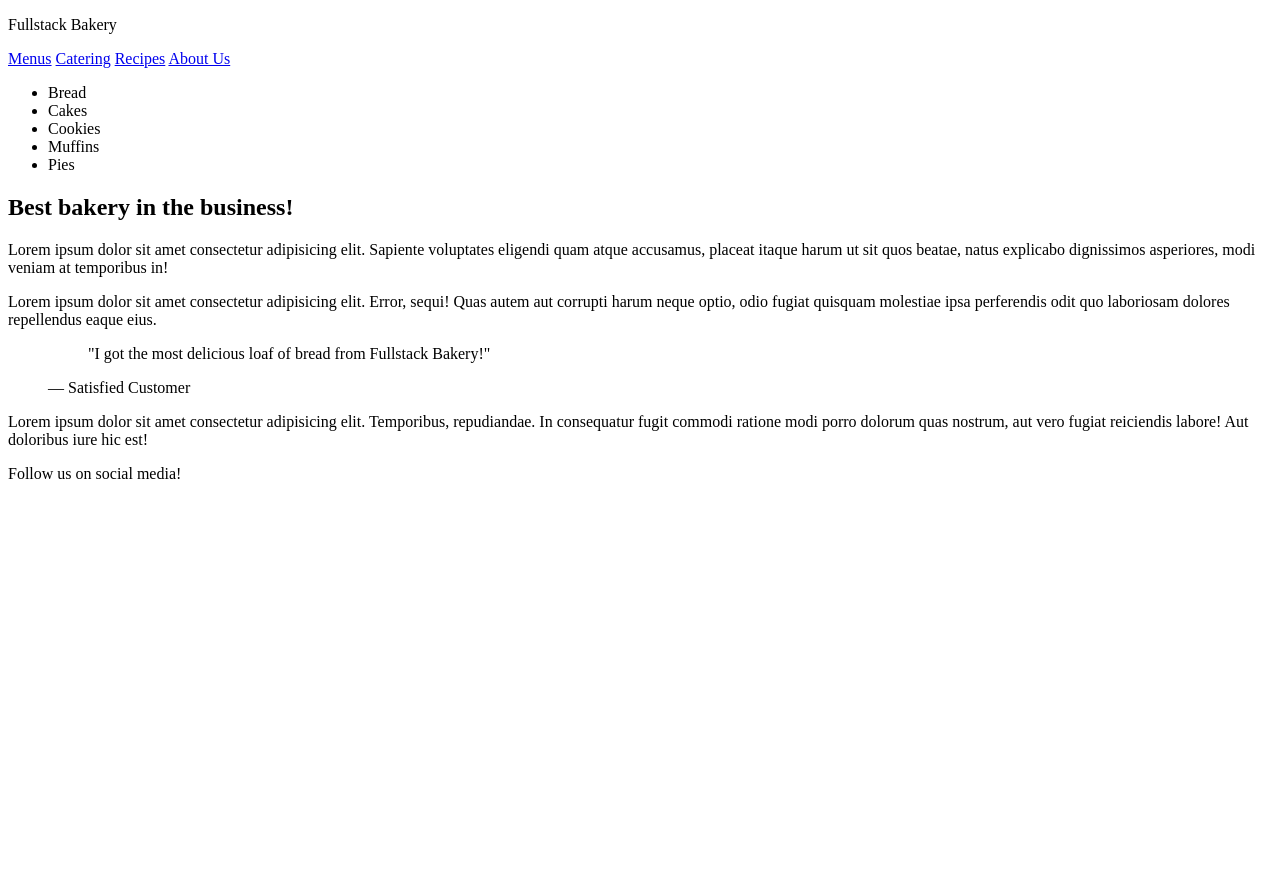
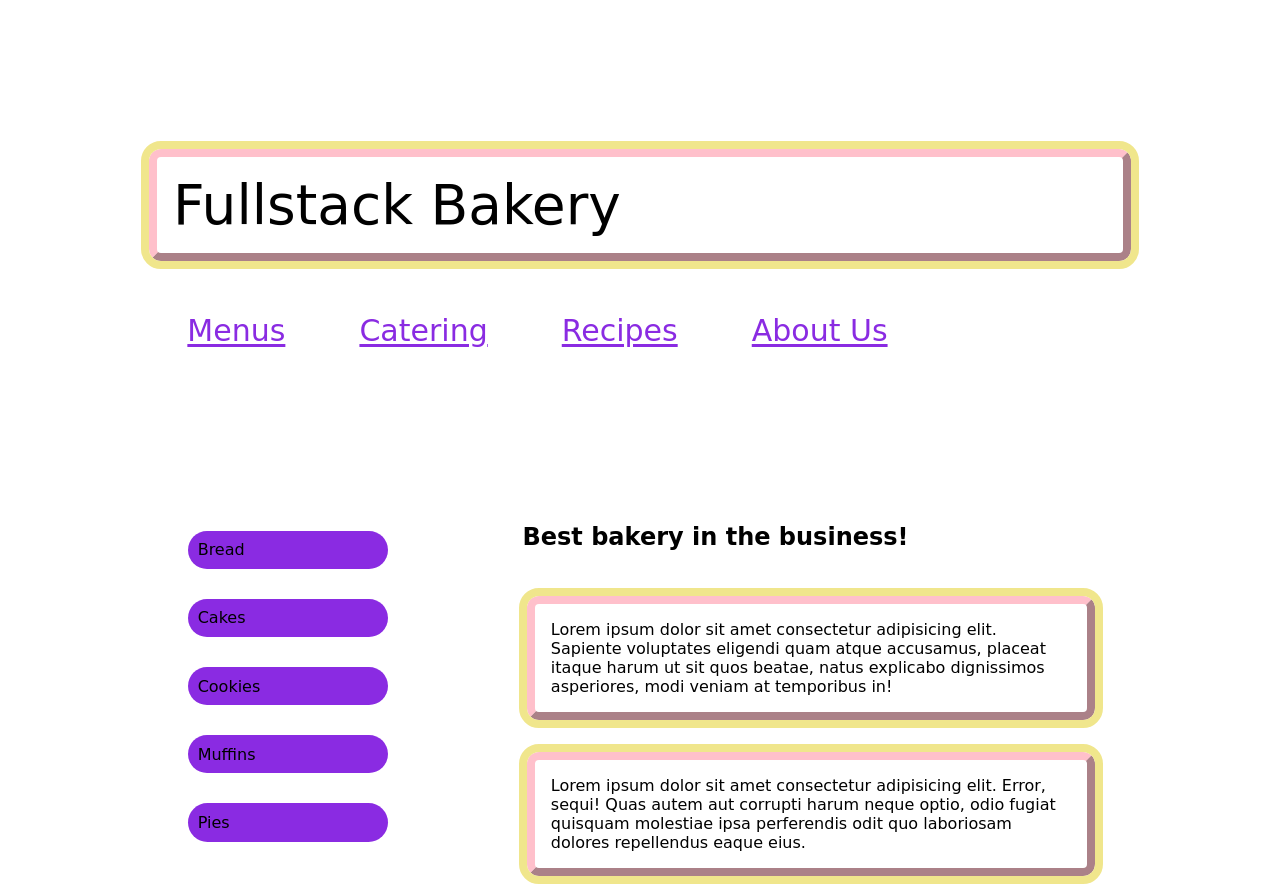
Before and after one commit to AChar770/fsbakery, a plain HTML site: page index.html in a window 1280 px wide. Shown: the top 884 px of the page. Before the commit the page ends 800 px from the top, so only its background shows below. Drawn offline with Linux system fonts and the light colour scheme.

Commit message:
all changes made

```diff
--- a/index.css
+++ b/index.css
@@ -1,14 +1,51 @@
 * {
-  margin: 25%;
-  padding: 25%;
-  box-sizing: border-box;}
+  margin: 15px;
+  padding: 2%;
+  box-sizing: border-box;
+}
+
+html {
+  font-family: cursive;
+}
 
 body {
   display: flex;
   flex-direction: column;
-  height: 100vh}
+  height: 100vh;
+}
 
-body {
+main {
+  flex: 1;
+
+  display: flex;
+  gap: 1ch;
+}
+
+.brand {font-size: 55px;}
+
+ul {
   display: flex;
   flex-direction: column;
-  height: 100vh;}
+  list-style: none;
+}
+
+li {
+  background-color: blueviolet;
+  margin-bottom: 1 rem;
+  padding: .6rem;
+  border-radius: 7rem;
+  width: 200px;
+}
+
+p {
+  border: 0.5rem outset pink;
+  outline: 0.5rem solid khaki;
+  border-radius: 12px;
+  margin: 2rem;
+  padding: 1rem;}
+
+.testimonial {font-weight: 1000;}
+
+nav a {color: blueviolet;
+  font-size: 30px;
+}
--- a/index.html
+++ b/index.html
@@ -1,7 +1,10 @@
 <!DOCTYPE html>
 <html lang="en">
   <head>
-    <title>Fullstack Bakery</title>
+    <meta charset="UTF-8" />
+    <meta name="viewport" content="width=device-width, initial-scale=1.0" />
+    <title>Document</title>
+    <link rel="stylesheet" href="index.css" />
   </head>
   <body>
     <header>
@@ -14,7 +17,7 @@
       </nav>
     </header>
 
-    <main><section>
+    <main>
       <aside>
         <ul>
           <li>Bread</li>
@@ -23,7 +26,7 @@
           <li>Muffins</li>
           <li>Pies</li>
         </ul>
-      </aside></section>
+      </aside>
 
       <article>
         <h1>Best bakery in the business!</h1>
```
